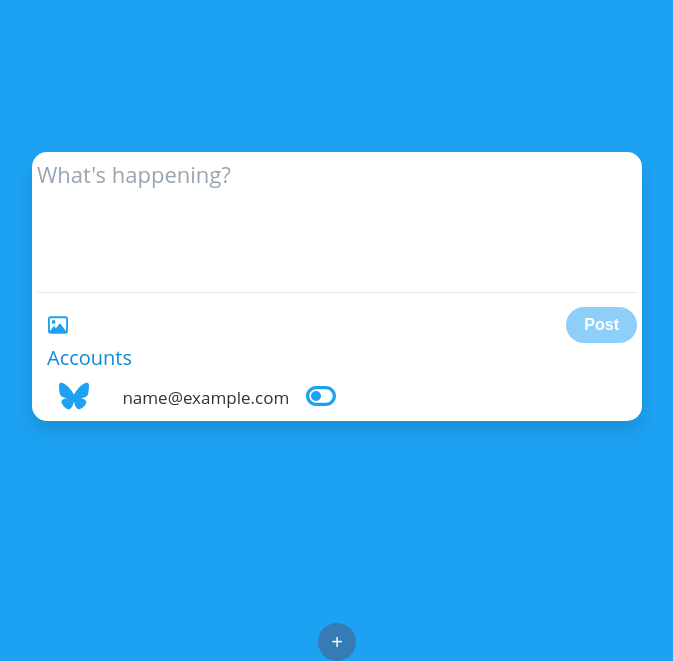
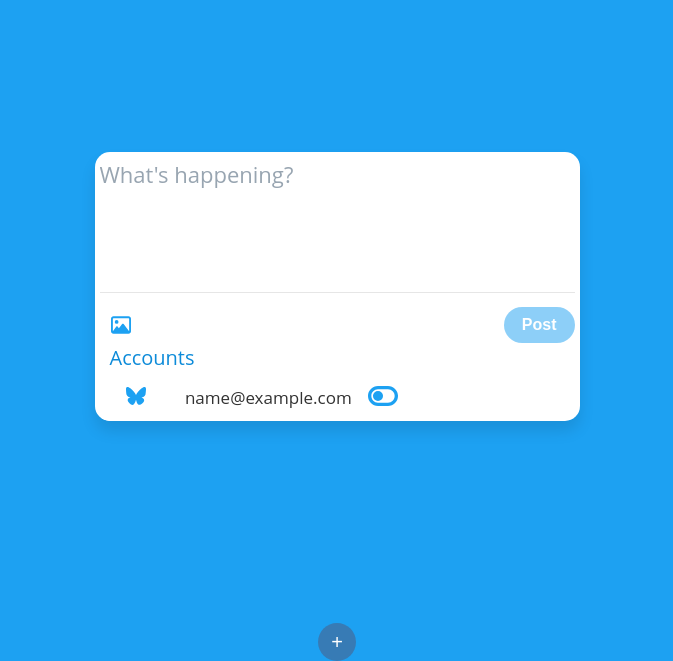
Before and after one commit to westerny1/SkyMast, a Flask app: page / in a window 1280 px wide. Shown: the part 114-775 px from the top of the page, without its empty margins (303-976 px from the left). Run offline with Flask 3, Linux system fonts and the light colour scheme; tables that the repository leaves empty hold one stand-in row (values such as "Sample post"); some web fonts are replaced.

Commit message:
Add files via upload

```diff
--- a/templates/index.html
+++ b/templates/index.html
@@ -1,48 +1,43 @@
-{% extends 'base.html' %}
-
-{% block head %}
+<!DOCTYPE html>
+<html lang="en">
+<head>
+    <meta name="viewport" content="width=device-width, initial-scale=1.0">
+    <meta charset="UTF-8">
+    <meta name="viewport" content="width=device-width, initial-scale=1.0">
     <title>SkyMast</title>
     <link rel="stylesheet" href="static/style.css">
     <link rel="stylesheet" href="stylesheet2.css">
     <link rel="stylesheet" href="stylesheet3.css">
     <link rel="stylesheet" href="stylesheet4.css">
 <link type="text/css" rel="stylesheet" href="css/style.css"/>
-{% endblock %}
-
-{% block body %}
+</head>
+<body>
     <header>
         <h1>Welcome to SkyMast</h1>
     </header>
+    <form id="crosspost-form" action="/cross_post" method="POST" onsubmit="return copyContent()" enctype="multipart/form-data">
     <div class="wrapper">
         <div class="input-box">
             <div class="tweet-area">
                 <span class="placeholder">What's happening?</span>
-                <div class="input editable" contenteditable="true"></div>
+                <div id="editable-text-area" name="editable-text-area" class="input editable" contenteditable="true"></div>
                 <div class="input readonly" contenteditable="true"></div>
             </div>
-             <!-- <div class ="privacy">-->
-              <!--    <i class="fas fa-globe-asia"></i>-->
-               <!--   <span> Everyone can reply </span>-->
-            <!--  </div>-->
         </div>
-    <form id="crosspost-form" action="/" method="POST">
+        <textarea id="post-text" name="post-text" style="display:none;"></textarea>
+        <input type="file" id="img" name="img" style="display: none;"/>
         <div class="bottom">
+            <label for="img">
                 <ul class="icons">
                     <li><img src="{{url_for('static', filename='photo_icon.svg')}}" alt="Photo Icon" style="width: 20px; height: 20px; margin-top: 0px;"></li>
-                <!--<li><i class="uil uil-capture"></i></li>  -->
-                 <!-- <li><i class="far fa-file-image"></i></li>>-->
-                 <!-- <li><i class="far fa-grin"></i></li>-->
-                 <!-- <li><i class="far fa-user"></i></li>-->
-
-                <!-- <li><i class="fas fa-map-marker-alt"></i></li> -->
-                <!-- <li><i class="far fa-user"></i></li> -->
-
                 </ul>
+            </label>
             <div class="content">
                 <span class="counter">300</span>
-                <button type="submit" name="post-to" > Post </button> <!-- area where the post to mastodon, post to bluesky or post to both is located-->
+                <button type="submit" id="post-to" name="post-to" > Post </button> <!-- area where the post to mastodon, post to bluesky or post to both is located-->
             </div>
-        </div>
+        </div></form>
+        <form id="accounts" action="/accounts" method="POST">
         <div class="container">
             <span class="container-text">Accounts</span>
             {% for account in account_list %}
@@ -51,9 +46,9 @@
 
                     <!-- Icon depends on the account's website/type -->
                     {% if account.db_website == 'mastodon' %}
-                        <img src="static/mastodon.svg" alt="Mastodon Icon" style="width: 30px; height: 30px; margin-top: 0px;">
+                        <img src="static/mastodon.svg" alt="Mastodon Icon" style="width: 20px; height: 30px; margin-top: 0px;">
                     {% else %}
-                        <img src="static/bluesky.svg" alt="Bluesky Icon" style="width: 30px; height: 30px; margin-top: 0px;">
+                        <img src="static/bluesky.svg" alt="Bluesky Icon" style="width: 20px; height: 30px; margin-top: 0px;">
                     {% endif %}
 
                 </span>
@@ -61,6 +56,11 @@
                     <i class="fa-brands fa-mastodon"></i>
                     {{ account.db_email }}
                 </span>
+
+                <input id="del_account{{ account.id }}", name="del_account{{ account.id }}", type="submit", style="display: none;"/>
+
+                <!-- <img id="img_del_account" src="static/delete.svg" alt="Delete" style="cursor: pointer;"> -->
+
                 <span class="toggle-btn">
                     <img src="static/toggle-off.svg" alt="Toggle off Icon" style="width: 30px; height: 30px; margin-top: 0px;">
                 </span>
@@ -80,8 +80,8 @@
                 </li>
             </ul>
             {% endfor %}
-        </div>
-    </form>
+        </div></form>
+
     </div>
     <div class="bottom-button">
         <button id="plusbtn">&#43;</button>
@@ -91,14 +91,14 @@
     <!-- Login Area -->
     <div id="loginForm" class="center">
         <h1>Login</h1>
-        <form method="post">
+        <form id="login-form" action = '/login' method="POST">
           <div class="txt_field">
-            <input type="text" required>
+            <input id="email" name="email" type="text" required>
             <span></span>
             <label>Email</label>
           </div>
           <div class="txt_field">
-            <input type="password" required>
+            <input id="password" name="password" type="password" required>
             <span></span>
             <label>Password</label>
           </div>
@@ -110,8 +110,9 @@
           </div>
         </form>
       </div>
-    </form>
 
 <script src="static/script.js"> </script>
 <script type="text/javascript" src="js/script.js"></script>
-{% endblock %}
+</body>
+
+</html>
```
Lines whose indentation alone changed are shown as unchanged.
